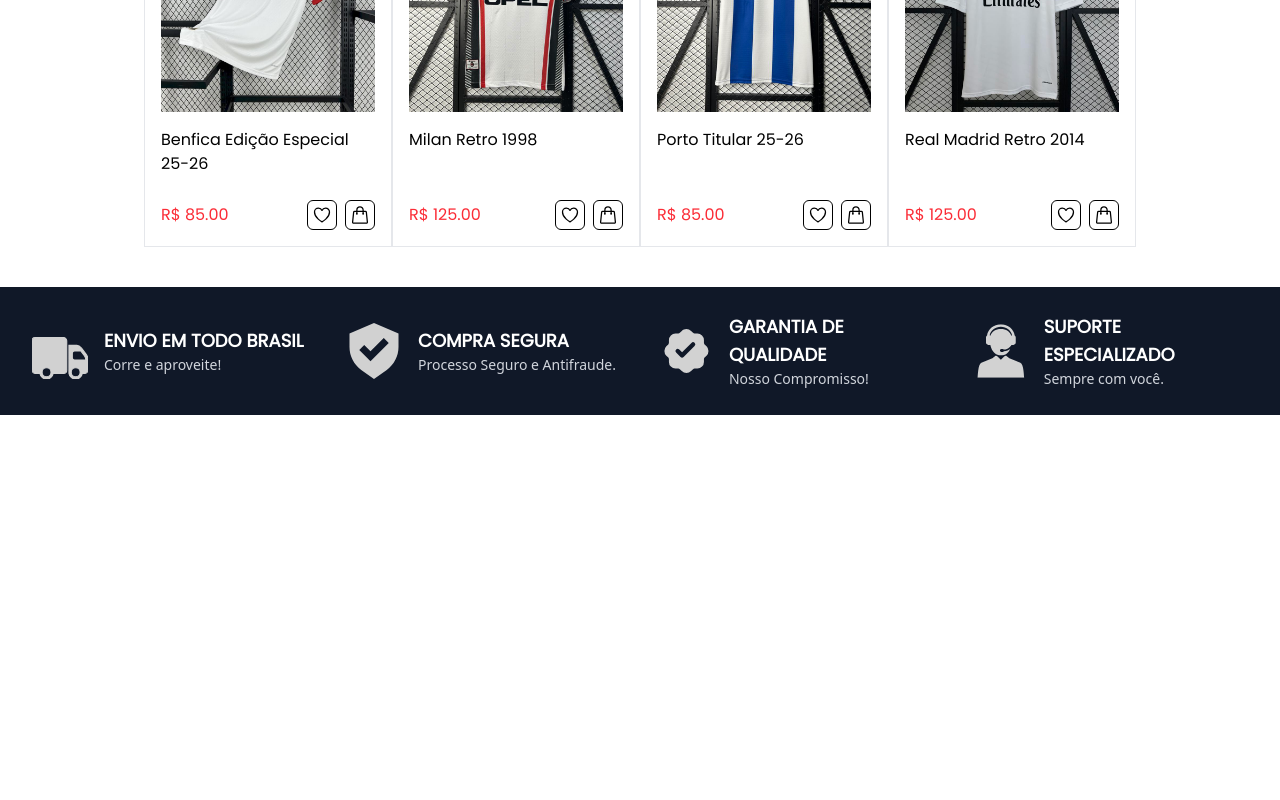
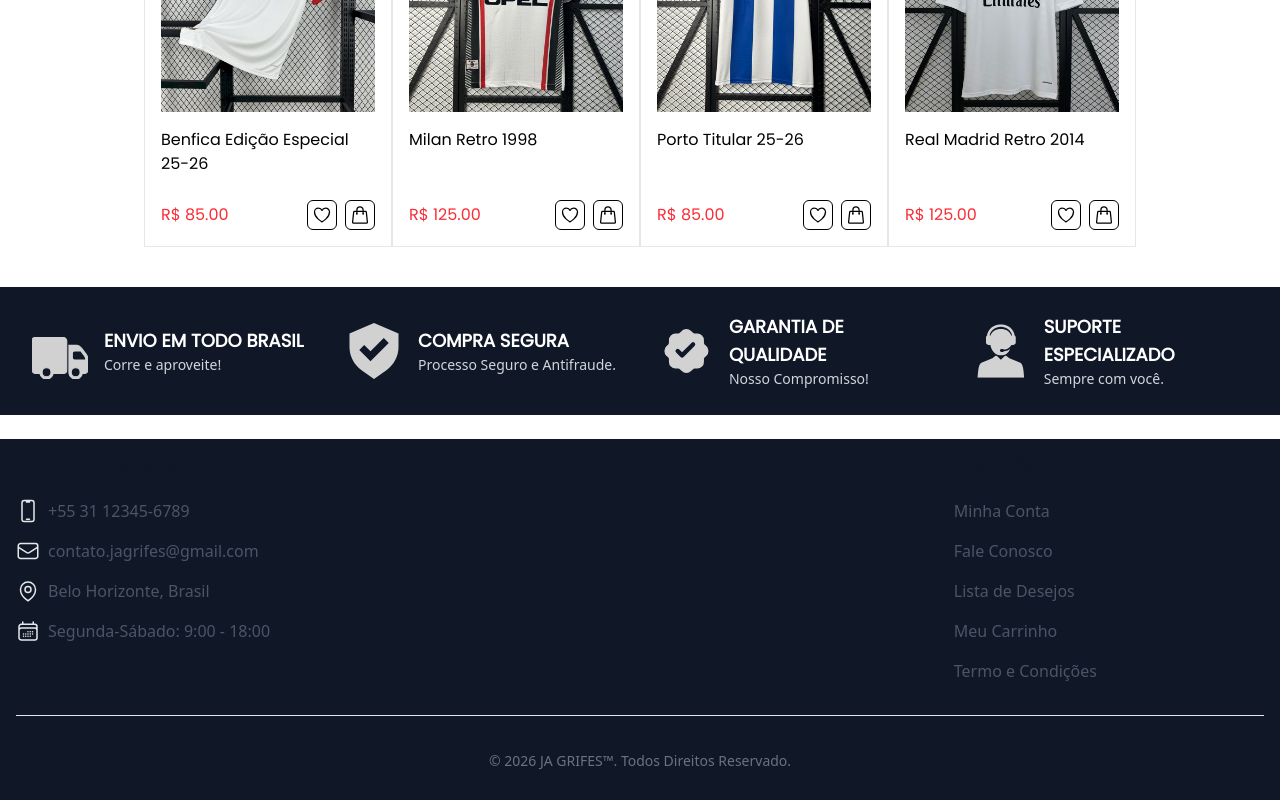
Before and after one commit to RafaelOlMoreira/ja-grifes, a React (Vite) app: page / in a window 1280 px wide. Shown: the part 2415-3215 px from the top of the page. Before the commit the page ends 2830 px from the top, so only its background shows below. Built offline with nearby package versions, Linux system fonts and the light colour scheme.

Commit message:
feat: create footer

```diff
--- /dev/null
+++ b/src/components/Footer.jsx
@@ -0,0 +1,73 @@
+import React from 'react'
+
+function Footer() {
+    return (
+        <footer className="mt-6 p-4 bg-gray-900">
+            <div className="mx-auto max-w-screen-xl">
+                <div className="md:flex md:justify-between">
+                    <div className="mb-6 md:mb-0">
+                        <div>
+                            <h2 className="mb-6 text-sm font-semibold text-gray-900 uppercase dark:text-white">Suporte e Atendimento</h2>
+                            <ul className="text-gray-600 dark:text-gray-400">
+                                <li className="mb-4 flex">
+                                    <svg xmlns="http://www.w3.org/2000/svg" fill="none" viewBox="0 0 24 24" stroke-width="1.5" stroke="currentColor" className="size-6 text-gray-200">
+                                        <path stroke-linecap="round" stroke-linejoin="round" d="M10.5 1.5H8.25A2.25 2.25 0 0 0 6 3.75v16.5a2.25 2.25 0 0 0 2.25 2.25h7.5A2.25 2.25 0 0 0 18 20.25V3.75a2.25 2.25 0 0 0-2.25-2.25H13.5m-3 0V3h3V1.5m-3 0h3m-3 18.75h3" />
+                                    </svg>
+                                    <a href="#" className="pl-2 hover:underline">+55 31 12345-6789</a>
+                                </li>
+                                <li className='mb-4 flex'>
+                                    <svg xmlns="http://www.w3.org/2000/svg" fill="none" viewBox="0 0 24 24" stroke-width="1.5" stroke="currentColor" className="size-6 text-gray-200">
+                                        <path stroke-linecap="round" stroke-linejoin="round" d="M21.75 6.75v10.5a2.25 2.25 0 0 1-2.25 2.25h-15a2.25 2.25 0 0 1-2.25-2.25V6.75m19.5 0A2.25 2.25 0 0 0 19.5 4.5h-15a2.25 2.25 0 0 0-2.25 2.25m19.5 0v.243a2.25 2.25 0 0 1-1.07 1.916l-7.5 4.615a2.25 2.25 0 0 1-2.36 0L3.32 8.91a2.25 2.25 0 0 1-1.07-1.916V6.75" />
+                                    </svg>
+                                    <a href="#" className="pl-2 hover:underline">contato.jagrifes@gmail.com</a>
+                                </li>
+                                <li className='mb-4 flex'>
+                                    <svg xmlns="http://www.w3.org/2000/svg" fill="none" viewBox="0 0 24 24" stroke-width="1.5" stroke="currentColor" className="size-6 text-gray-200">
+                                        <path stroke-linecap="round" stroke-linejoin="round" d="M15 10.5a3 3 0 1 1-6 0 3 3 0 0 1 6 0Z" />
+                                        <path stroke-linecap="round" stroke-linejoin="round" d="M19.5 10.5c0 7.142-7.5 11.25-7.5 11.25S4.5 17.642 4.5 10.5a7.5 7.5 0 1 1 15 0Z" />
+                                    </svg>
+                                    <a href="#" className="pl-2 hover:underline">Belo Horizonte, Brasil</a>
+                                </li>
+                                <li className='inline-flex'>
+                                    <svg xmlns="http://www.w3.org/2000/svg" fill="none" viewBox="0 0 24 24" stroke-width="1.5" stroke="currentColor" className="size-6 text-gray-200">
+                                        <path stroke-linecap="round" stroke-linejoin="round" d="M6.75 3v2.25M17.25 3v2.25M3 18.75V7.5a2.25 2.25 0 0 1 2.25-2.25h13.5A2.25 2.25 0 0 1 21 7.5v11.25m-18 0A2.25 2.25 0 0 0 5.25 21h13.5A2.25 2.25 0 0 0 21 18.75m-18 0v-7.5A2.25 2.25 0 0 1 5.25 9h13.5A2.25 2.25 0 0 1 21 11.25v7.5m-9-6h.008v.008H12v-.008ZM12 15h.008v.008H12V15Zm0 2.25h.008v.008H12v-.008ZM9.75 15h.008v.008H9.75V15Zm0 2.25h.008v.008H9.75v-.008ZM7.5 15h.008v.008H7.5V15Zm0 2.25h.008v.008H7.5v-.008Zm6.75-4.5h.008v.008h-.008v-.008Zm0 2.25h.008v.008h-.008V15Zm0 2.25h.008v.008h-.008v-.008Zm2.25-4.5h.008v.008H16.5v-.008Zm0 2.25h.008v.008H16.5V15Z" />
+                                    </svg>
+                                    <a href="#" className="pl-2 hover:underline">Segunda-Sábado: 9:00 - 18:00</a>
+                                </li>
+                            </ul>
+                        </div>
+                    </div>
+                    <div className="grid grid-cols-1 gap-8 sm:gap-6 sm:grid-cols-2">
+                        <div>
+                            <h2 className="mb-6 text-sm font-semibold text-gray-900 uppercase dark:text-white">Sobre Nós</h2>
+                            <ul className="text-gray-600 dark:text-gray-400">
+                                <li className="mb-4">
+                                    <a href="#" className="hover:underline hover:text-gray-200">Minha Conta</a>
+                                </li>
+                                <li className="mb-4">
+                                    <a href="#" className="hover:underline hover:text-gray-200">Fale Conosco</a>
+                                </li>
+                                <li className="mb-4">
+                                    <a href="#" className="hover:underline hover:text-gray-200">Lista de Desejos</a>
+                                </li>
+                                <li className="mb-4">
+                                    <a href="#" className="hover:underline hover:text-gray-200">Meu Carrinho</a>
+                                </li>
+                                <li>
+                                    <a href="#" className="hover:underline hover:text-gray-200">Termo e Condições</a>
+                                </li>
+                            </ul>
+                        </div>
+                    </div>
+                </div>
+                <hr className="my-6 border-gray-200 sm:mx-auto dark:border-gray-700 lg:my-8" />
+                <div className='text-center my-3'>
+                    <span className="text-sm text-gray-500">© 2026 <a href="#" className="hover:underline">JA GRIFES™</a>. Todos Direitos Reservado.
+                    </span>
+                </div>
+            </div>
+        </footer>
+    )
+}
+
+export default Footer
--- a/src/components/InfoLoja.jsx
+++ b/src/components/InfoLoja.jsx
@@ -27,7 +27,7 @@
 
                 <div className="flex items-center space-x-4">
                     <svg className="w-14 h-14 text-gray-300" fill="currentColor" viewBox="0 0 24 24" xmlns="http://www.w3.org/2000/svg">
-                        <svg class="size-14 text-[#d2d2d2]" aria-hidden="true" xmlns="http://www.w3.org/2000/svg" width="24" height="24" fill="currentColor" viewBox="0 0 24 24">
+                        <svg className="size-14 text-[#d2d2d2]" aria-hidden="true" xmlns="http://www.w3.org/2000/svg" width="24" height="24" fill="currentColor" viewBox="0 0 24 24">
                             <path fill-rule="evenodd" d="M12 2c-.791 0-1.55.314-2.11.874l-.893.893a.985.985 0 0 1-.696.288H7.04A2.984 2.984 0 0 0 4.055 7.04v1.262a.986.986 0 0 1-.288.696l-.893.893a2.984 2.984 0 0 0 0 4.22l.893.893a.985.985 0 0 1 .288.696v1.262a2.984 2.984 0 0 0 2.984 2.984h1.262c.261 0 .512.104.696.288l.893.893a2.984 2.984 0 0 0 4.22 0l.893-.893a.985.985 0 0 1 .696-.288h1.262a2.984 2.984 0 0 0 2.984-2.984V15.7c0-.261.104-.512.288-.696l.893-.893a2.984 2.984 0 0 0 0-4.22l-.893-.893a.985.985 0 0 1-.288-.696V7.04a2.984 2.984 0 0 0-2.984-2.984h-1.262a.985.985 0 0 1-.696-.288l-.893-.893A2.984 2.984 0 0 0 12 2Zm3.683 7.73a1 1 0 1 0-1.414-1.413l-4.253 4.253-1.277-1.277a1 1 0 0 0-1.415 1.414l1.985 1.984a1 1 0 0 0 1.414 0l4.96-4.96Z" clip-rule="evenodd" />
                         </svg>
                     </svg>
--- a/src/main.jsx
+++ b/src/main.jsx
@@ -1,12 +1,14 @@
 import { StrictMode } from 'react'
 import { createRoot } from 'react-dom/client'
 import './index.css'
+
 import Navbar from './components/Navbar.jsx'
 import TopAnuncio from './components/TopAnuncio.jsx'
 import Lançamentos from './components/Lançamentos.jsx'
 import TimesBrasileiros from './components/TimesBrasileiros.jsx'
 import TimesInternacionais from './components/TimesInternacionais.jsx'
 import InfoLoja from './components/InfoLoja.jsx'
+import Footer from './components/Footer.jsx'
 
 createRoot(document.getElementById('root')).render(
   <StrictMode>
@@ -17,6 +19,7 @@
     <TimesBrasileiros />
     <TimesInternacionais />
     <InfoLoja />
+    <Footer />
 
   </StrictMode>,
 )
```
